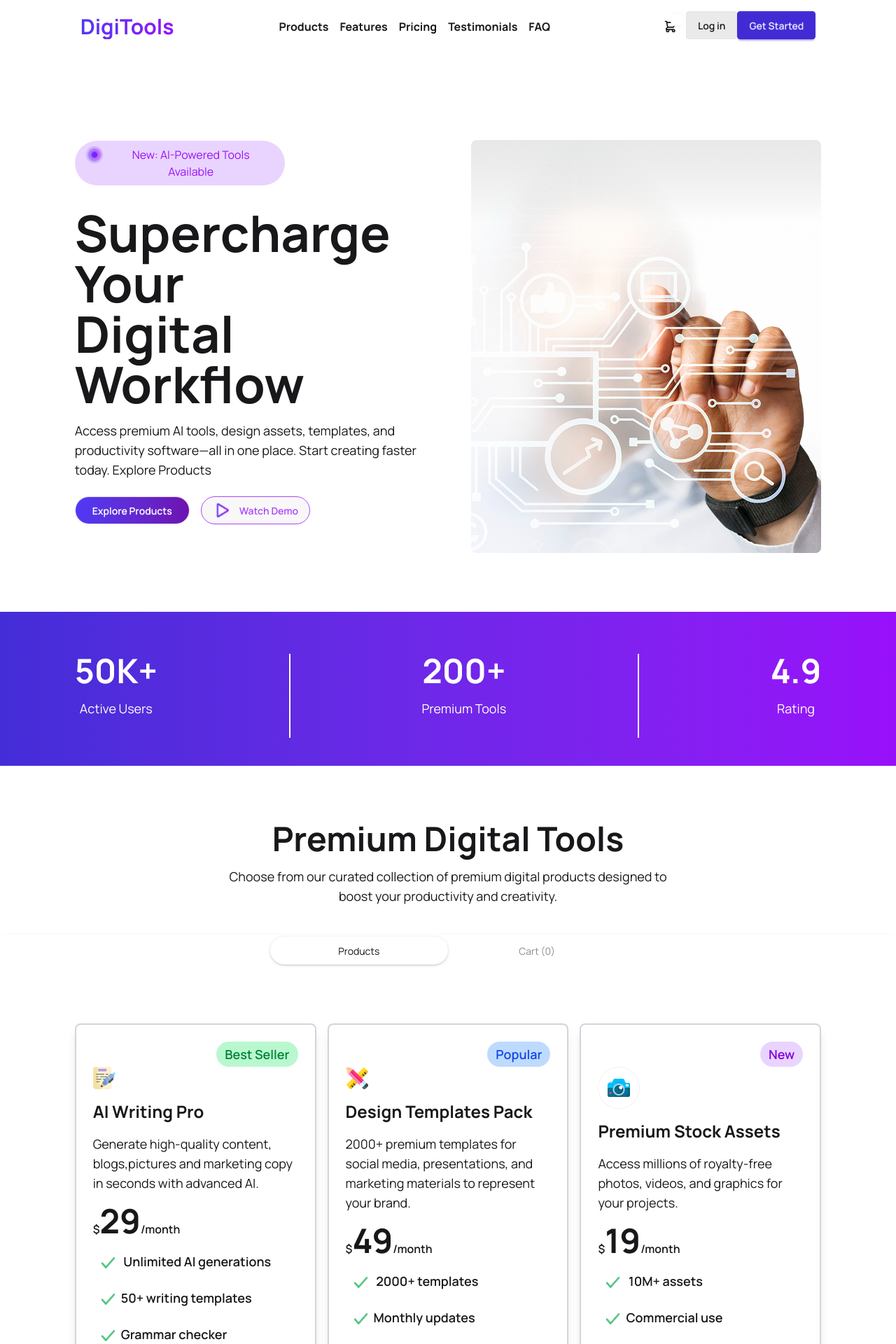
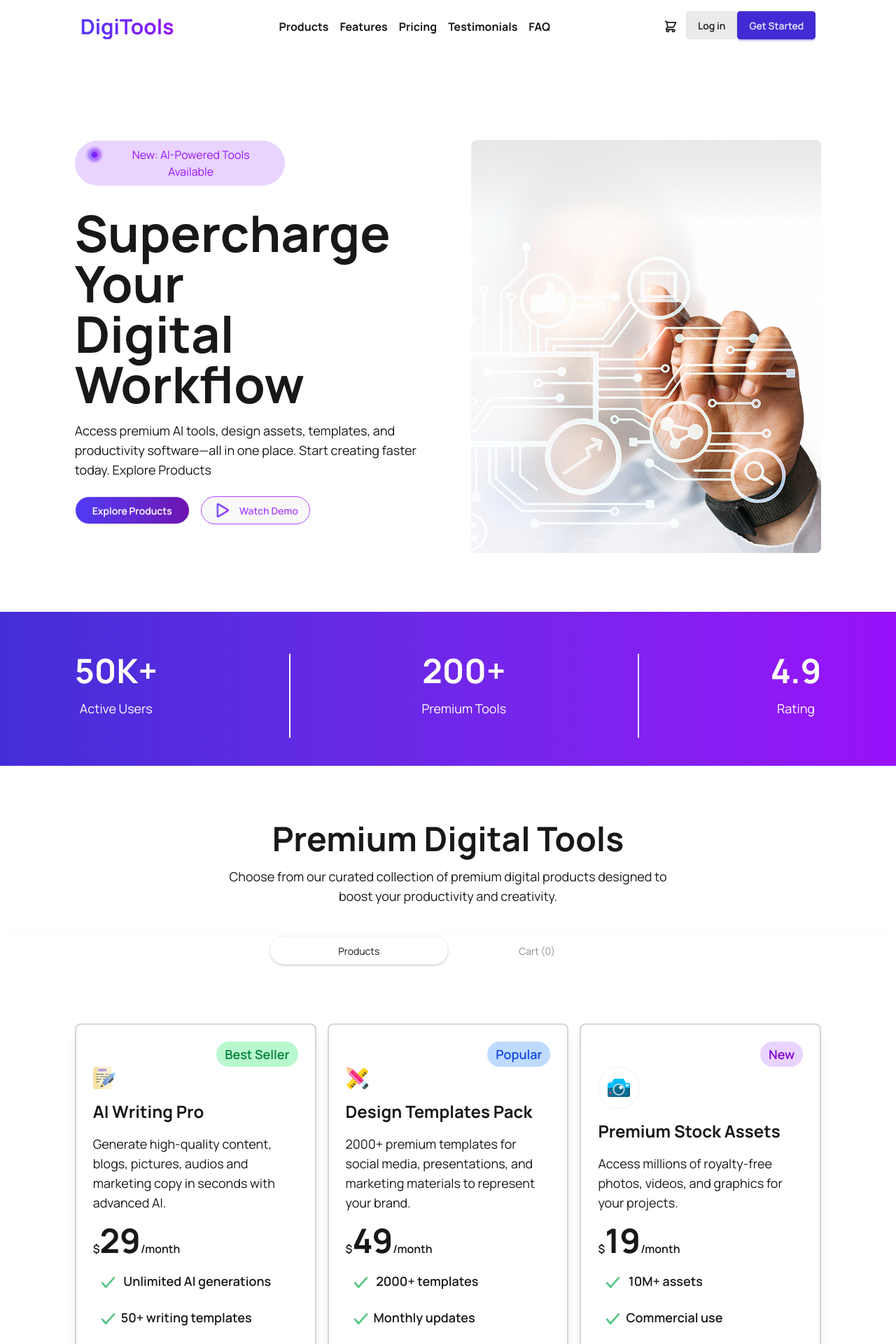
Before and after one commit to fardinSanjida/my-digitool, a React (Vite) app: page / in a window 1280 px wide. Shown: the top 1920 px of the page at 70% size. Built offline with nearby package versions, Linux system fonts and the light colour scheme.

Commit message:
cart length added to navber

```diff
--- a/public/data.json
+++ b/public/data.json
@@ -2,7 +2,7 @@
   {
     "id": 1,
     "name": "AI Writing Pro",
-    "description": "Generate high-quality content, blogs,pictures and marketing copy in seconds with advanced AI.",
+    "description": "Generate high-quality content, blogs, pictures, audios and marketing copy in seconds with advanced AI.",
     "price": 29.00,
     "period": "monthly",
     "tag": "Best Seller",
--- a/src/App.jsx
+++ b/src/App.jsx
@@ -20,7 +20,7 @@ function App() {
 
   return (
     <>
-    <Navber></Navber>
+    <Navber carts={carts}></Navber>
     <Banner></Banner>
     <User></User>
     <Tools></Tools>
--- a/src/components/Carts/Cart.jsx
+++ b/src/components/Carts/Cart.jsx
@@ -1,18 +1,14 @@
 import React from 'react';
-import { toast } from 'react-toastify';
 
 const Cart = ({ carts, setCarts }) => {
     console.log(carts);
     const handlePayment = () => {
         setCarts([]);
-         toast.success("Payment successful!");
     }
 
     const handleDelete = (itemIndex) => {
         const filteredArray = carts.filter((_, index) => index !== itemIndex);
         setCarts(filteredArray);
-
-        toast.success("Item removed from cart!");
     }
 
     return (
@@ -34,7 +30,7 @@ const Cart = ({ carts, setCarts }) => {
                                 </div>
                             </div>
                             <div className='text-right'>
-                               <button onClick={() => handleDelete(index)} className='btn btn-outline btn-error border-none'>Remove</button>
+                               <button type="button" onClick={() => handleDelete(index)} className='btn btn-outline btn-error border-none'>Remove</button>
                             </div>
                         </div>
                     ))}
--- a/src/components/navber/Navber.jsx
+++ b/src/components/navber/Navber.jsx
@@ -1,7 +1,7 @@
 import React from "react";
 
 
-const Navber = () => {
+const Navber = ({ carts = [] }) => {
     return (
     <div className="navbar bg-base-100 flex w-10/12 justify-between items-center mx-auto py-4">
   <div>
@@ -31,7 +31,7 @@ const Navber = () => {
       <div tabIndex={0} role="button" >
         <div className="hidden md:flex indicator my-3 mx-3">
           <svg xmlns="http://www.w3.org/2000/svg" className="h-5 w-5" fill="none" viewBox="0 0 24 24" stroke="currentColor"> <path strokeLinecap="round" strokeLinejoin="round" strokeWidth="2" d="M3 3h2l.4 2M7 13h10l4-8H5.4M7 13L5.4 5M7 13l-2.293 2.293c-.63.63-.184 1.707.707 1.707H17m0 0a2 2 0 100 4 2 2 0 000-4zm-8 2a2 2 0 11-4 0 2 2 0 014 0z" /> </svg>
-          <span className="badge badge-sm indicator-item"></span>
+          {carts.length > 0 && <span className="badge bg-rose-600 rounded-full font-bold text-white badge-sm indicator-item">{carts.length}</span>}
         </div>
       </div>
 
```
